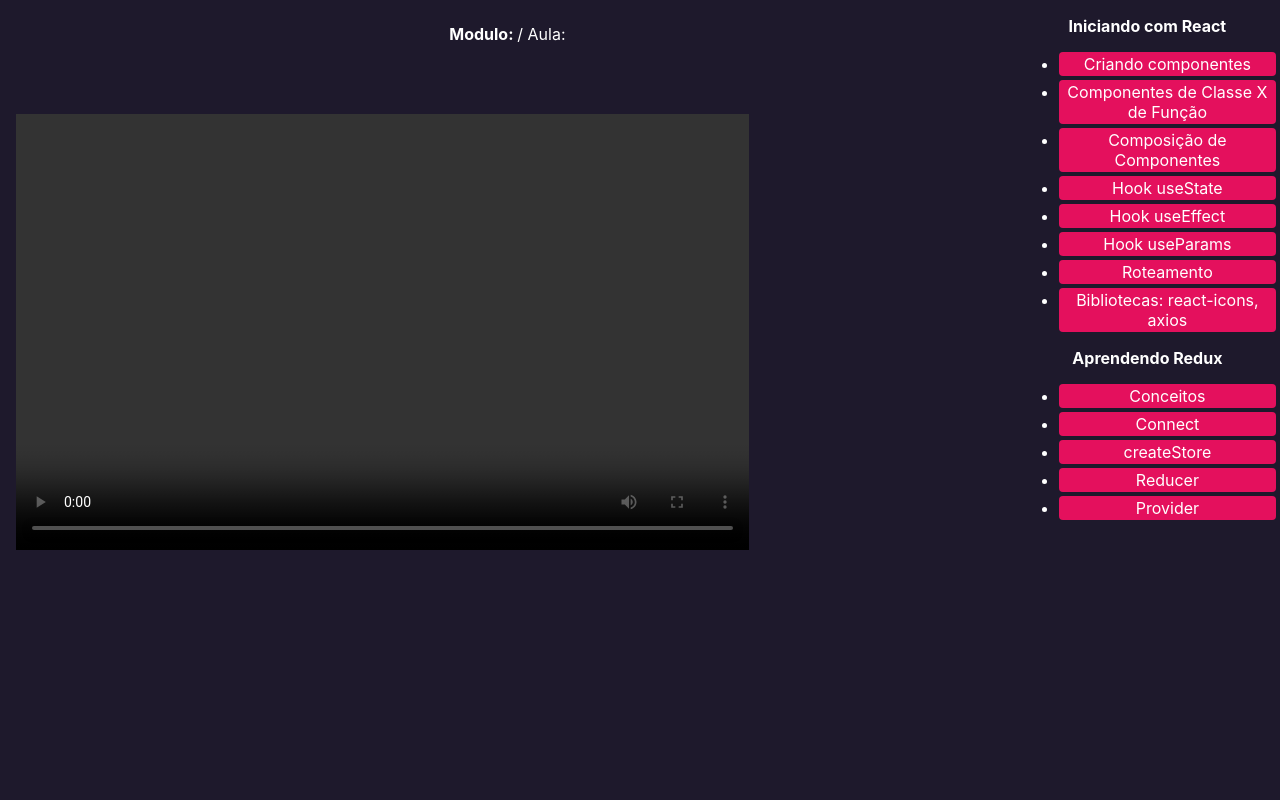
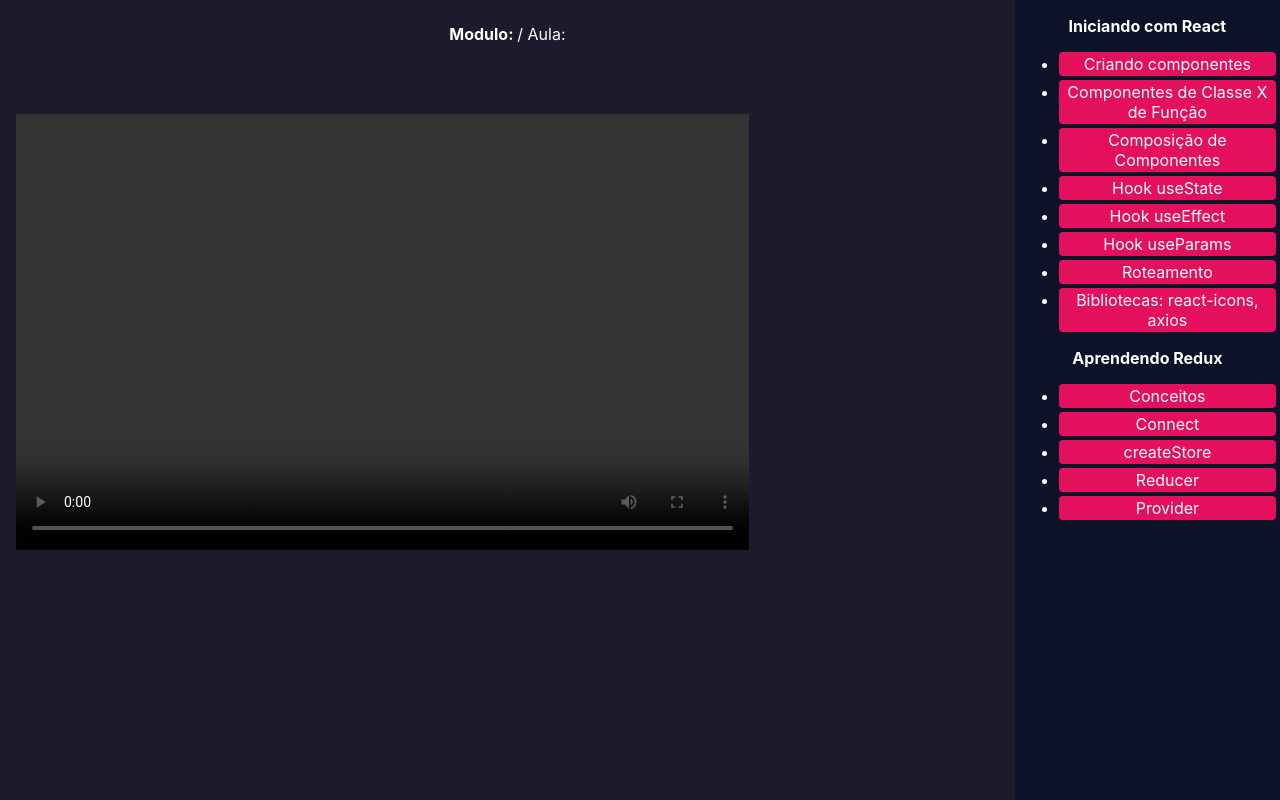
Before and after one commit to Naneshoru/React-Redux-video-aulas, a React (Create React App) app: page / in a window 1280 px wide. Built offline with nearby package versions, Linux system fonts and the light colour scheme.

Commit message:
Cor de fundo na Sidebar

```diff
--- a/src/components/Sidebar/Sidebar.css
+++ b/src/components/Sidebar/Sidebar.css
@@ -1,5 +1,6 @@
 .sidebar-container {
   display: flex;
+  background-color: rgb(13, 18, 40);
 }
 
 .sidebar__line {
@@ -8,6 +9,6 @@
 .sidebar__line-item {
   background: rgb(228, 16, 93);
   margin: 4px;
+  padding: 2px 4px;
   border-radius: 4px;
-  padding: 2px 4px;
 }
```
